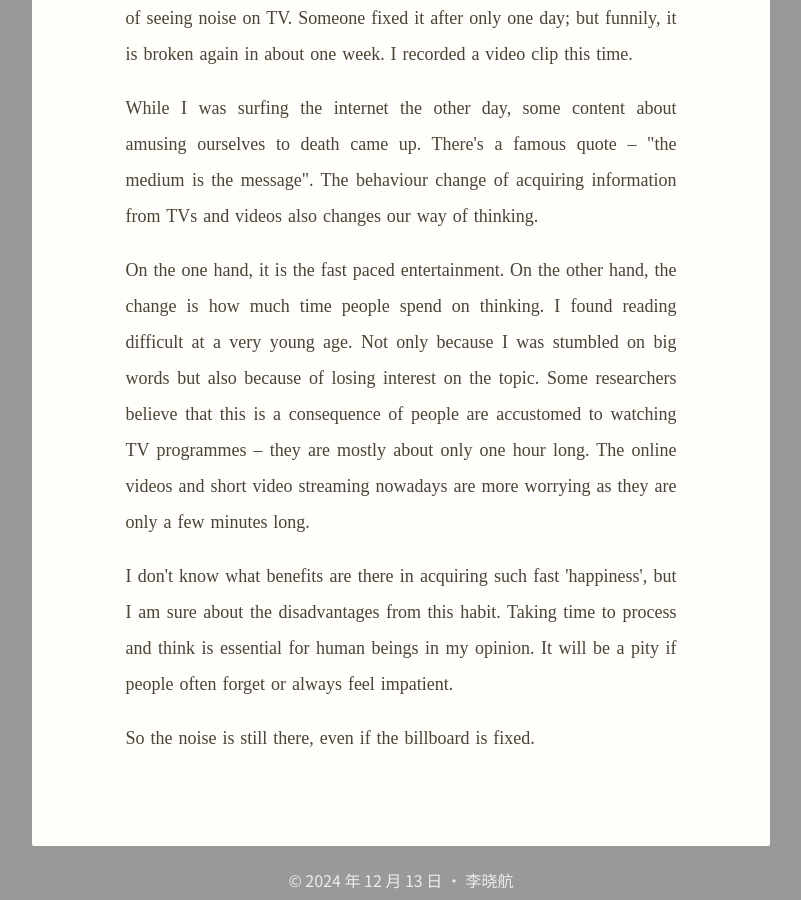
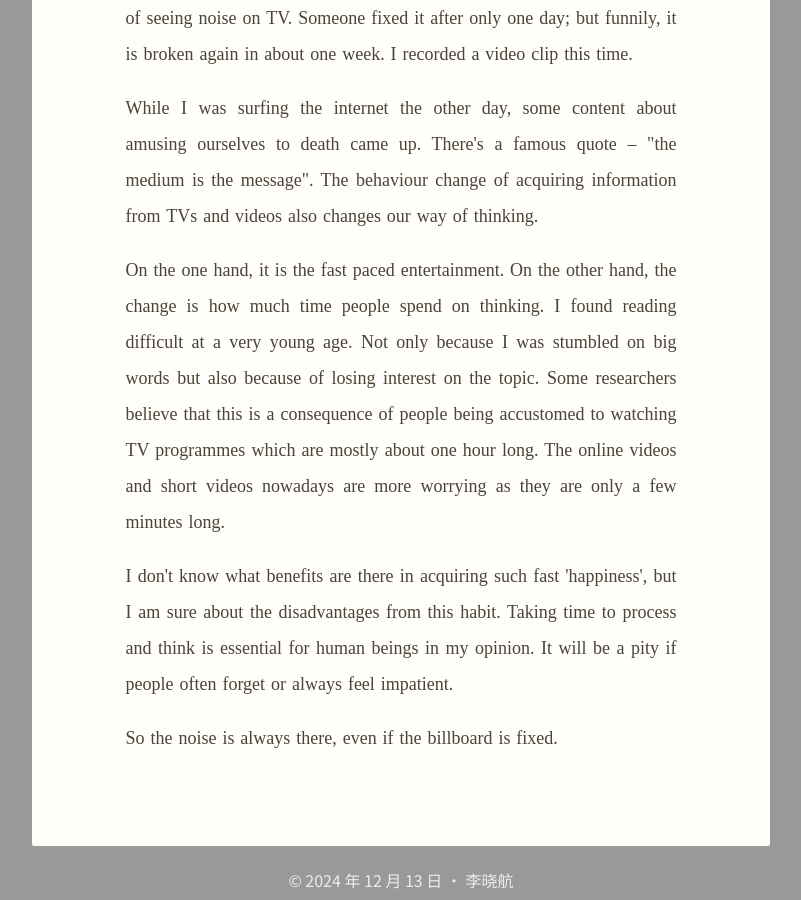
Before and after one commit to shon-li/shon-li.github.io, a Jekyll site: the page built from _posts/2024-12-13-noise.md, in a window 1280 px wide and 900 px high, scrolled down 2003 px. Shown: the whole window, without its empty margins (239-1040 px from the left). Built offline with Jekyll 4.4.1, drawn with Linux system fonts in a browser that asks for light colours.

Commit message:
Edit the post 'noise'

```diff
--- a/_posts/2024-12-13-noise.md
+++ b/_posts/2024-12-13-noise.md
@@ -24,7 +24,7 @@ figure: <video autoplay loop muted playsinline src="/assets/img/noise-1080p30.mp
 </p>
 
 <p lang="en">
-  On the one hand, it is the fast paced entertainment. On the other hand, the change is how much time people spend on thinking. I found reading difficult at a very young age. Not only because I was stumbled on big words but also because of losing interest on the topic. Some researchers believe that this is a consequence of people are accustomed to watching TV programmes – they are mostly about only one hour long. The online videos and short video streaming nowadays are more worrying as they are only a few minutes long.
+  On the one hand, it is the fast paced entertainment. On the other hand, the change is how much time people spend on thinking. I found reading difficult at a very young age. Not only because I was stumbled on big words but also because of losing interest on the topic. Some researchers believe that this is a consequence of people being accustomed to watching TV programmes which are mostly about one hour long. The online videos and short videos nowadays are more worrying as they are only a few minutes long.
 </p>
 
 <p lang="en">
@@ -32,5 +32,5 @@ figure: <video autoplay loop muted playsinline src="/assets/img/noise-1080p30.mp
 </p>
 
 <p lang="en">
-  So the noise is still there, even if the billboard is fixed.
+  So the noise is always there, even if the billboard is fixed.
 </p>
```
Also changed, not shown: 2 other files.
